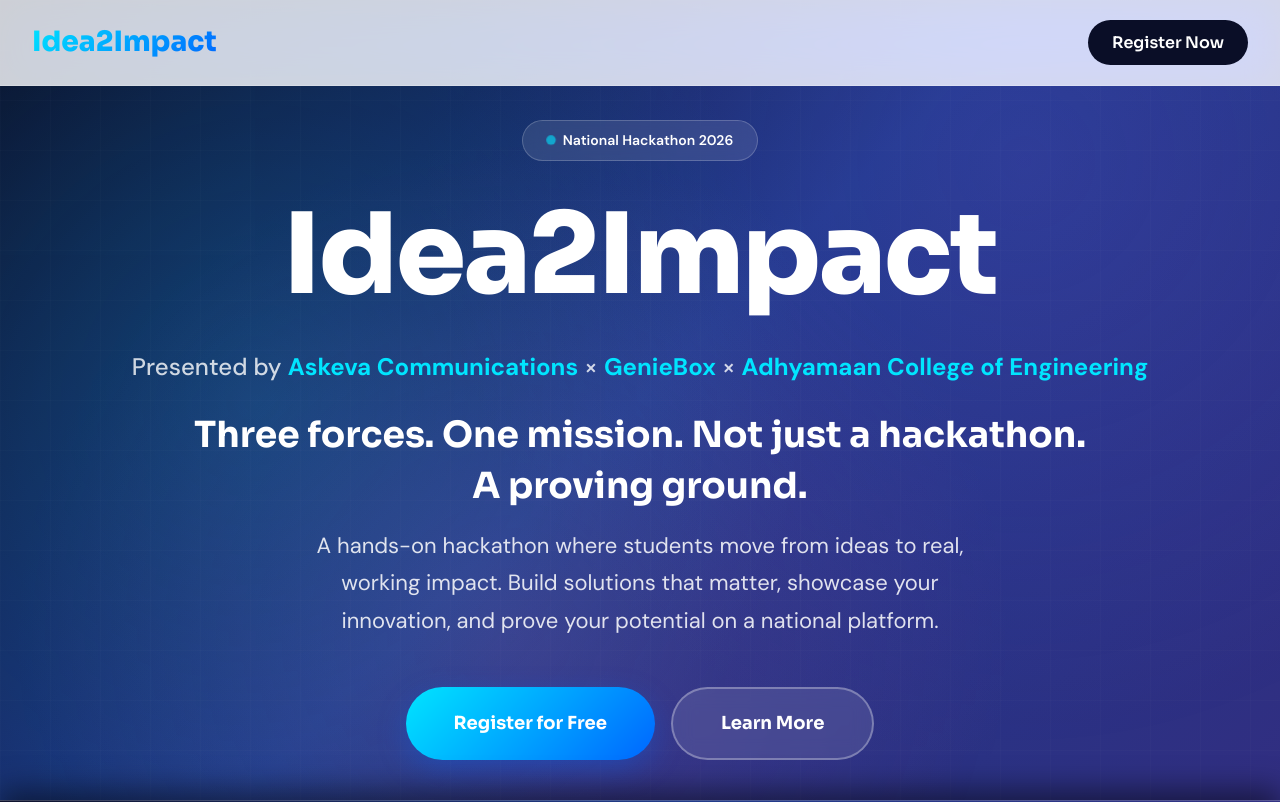
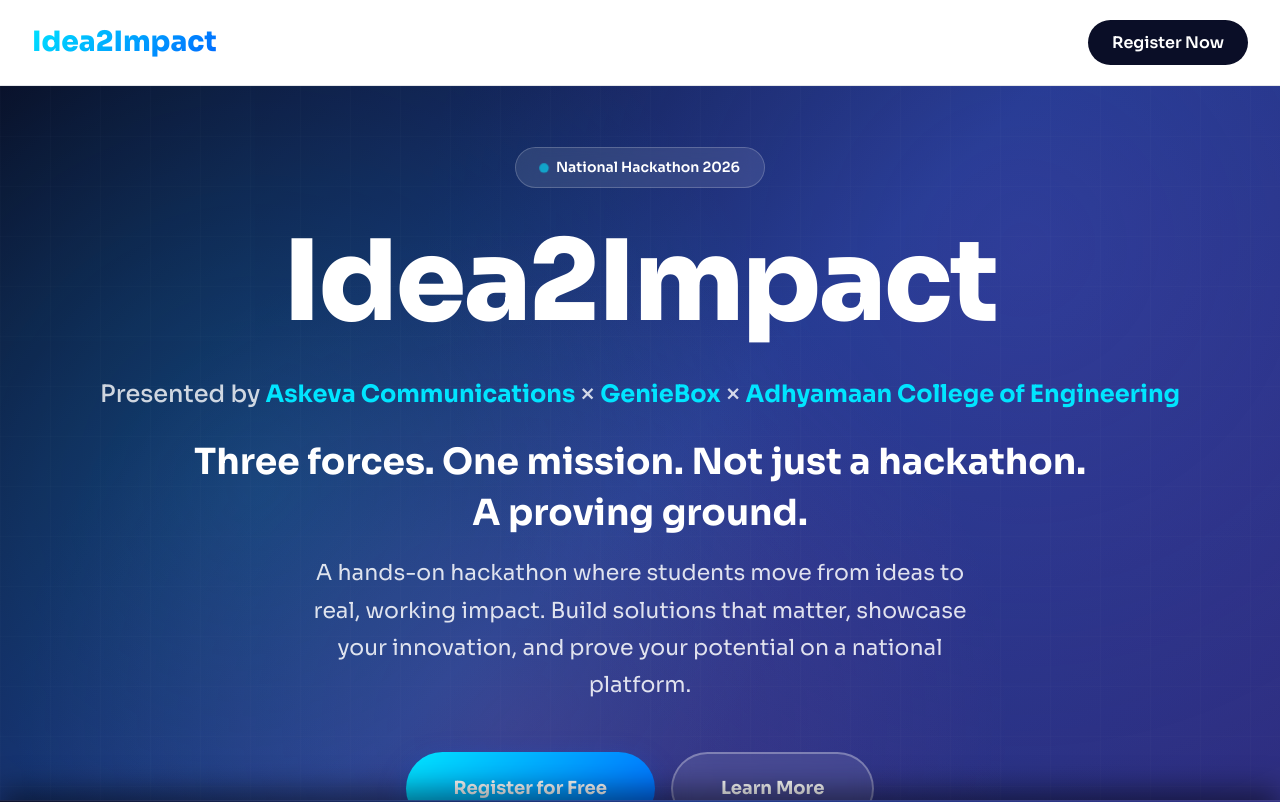
Before and after one commit to Rajeshwaran-dev/idea2impact, a Next.js app: page / in a window 1280 px wide. Shown: the top 802 px of the page. Built offline with nearby package versions, Linux system fonts and the light colour scheme.

Commit message:
UI changes complete

```diff
--- a/app/globals.css
+++ b/app/globals.css
@@ -1,5 +1,5 @@
 @import url('https://fonts.googleapis.com/css2?family=Sora:wght@100..800&display=swap');
-@import url('https://fonts.googleapis.com/css2?family=DM+Sans:ital,opsz,wght@0,9..40,100..1000;1,9..40,100..1000&display=swap');
+
 /* ==================== CSS VARIABLES ==================== */
 :root {
   --primary-dark: #0a0e27;
@@ -34,7 +34,6 @@
   --gray-900: #111827;
 
   --font-display: "Sora", sans-serif;
-  --font-body: "DM Sans", sans-serif;
 
   --section-padding: 120px;
   --container-width: 1280px;
@@ -59,7 +58,7 @@
 }
 
 body {
-  font-family: var(--font-body);
+  font-family: var(--font-display);
   background: var(--gray-50);
   color: var(--gray-900);
   line-height: 1.6;
@@ -75,21 +74,12 @@
 
 /* ==================== NAVIGATION ==================== */
 .navbar {
-  position: fixed;
-  top: 0;
-  left: 0;
-  right: 0;
-  z-index: 1000;
-  background: rgba(255, 255, 255, 0.8);
-  backdrop-filter: blur(20px) saturate(180%);
-  border-bottom: 1px solid rgba(255, 255, 255, 0.2);
-  transition: all 0.3s ease;
+  position: relative;
+  background: rgba(255, 255, 255, 0.95);
+  border-bottom: 1px solid var(--gray-200);
+  z-index: 10;
 }
 
-.navbar.scrolled {
-  background: rgba(255, 255, 255, 0.95);
-  box-shadow: var(--shadow-md);
-}
 
 .nav-container {
   max-width: var(--container-width);
@@ -138,7 +128,6 @@
   align-items: center;
   background: var(--gradient-hero);
   overflow: hidden;
-  padding-top: 80px;
 }
 
 .hero::before {
@@ -596,7 +585,7 @@
 }
 
 .modal-body {
-  padding: 3rem;
+  padding: 2rem;
 }
 
 .form-group {
@@ -675,7 +664,7 @@
 .success-message {
   display: none;
   text-align: center;
-  padding: 4rem 3rem;
+  padding: 2rem 1rem;
 }
 
 .success-message.active {
@@ -1233,7 +1222,7 @@
 
   .modal-header,
   .modal-body {
-    padding: 2rem;
+    padding: 1.3rem;
   }
 
   .features-grid,
@@ -1333,9 +1322,39 @@
     grid-template-columns: 1fr;
   }
 
+  .form-label {
+    font-size: 12px;
+  }
+
+  .form-input,
+  .form-select,
+  .form-textarea {
+    font-size: 12px;
+  }
+
+  .form-submit {
+    font-size: 14px;
+  }
+
+  .modal-title {
+    font-size: 22px;
+  }
+
+  .modal-subtitle {
+    font-size: 10px;
+  }
+
   .section {
     padding: var(--section-padding) 1rem;
     position: relative;
+  }
+
+  .success-message h3 {
+    font-size: 1rem;
+  }
+
+  .success-message p {
+    font-size: 12px;
   }
 
   .timeline-item,
@@ -1405,7 +1424,7 @@
 
 /* Individual snackbar styles */
 .notistack-MuiContent {
-  font-family: var(--font-body) !important;
+  font-family: var(--font-display) !important;
 }
 
 /* Success notification */
--- a/components/Modal/RegistrationForm.tsx
+++ b/components/Modal/RegistrationForm.tsx
@@ -141,11 +141,11 @@
     setIsSubmitting(true);
 
     try {
-      enqueueSnackbar("Submitting registration...", {
-        variant: "info",
-        anchorOrigin: { vertical: "top", horizontal: "right" },
-        autoHideDuration: 2000,
-      });
+      // enqueueSnackbar("Submitting registration...", {
+      //   variant: "info",
+      //   anchorOrigin: { vertical: "top", horizontal: "right" },
+      //   autoHideDuration: 2000,
+      // });
 
       const response = await fetch(`api/registration`,
         {
@@ -159,11 +159,11 @@
         throw new Error("Failed to submit registration");
       }
 
-      enqueueSnackbar("Registration successful!", {
-        variant: "success",
-        anchorOrigin: { vertical: "top", horizontal: "right" },
-        autoHideDuration: 3000,
-      });
+      // enqueueSnackbar("Registration successful!", {
+      //   variant: "success",
+      //   anchorOrigin: { vertical: "top", horizontal: "right" },
+      //   autoHideDuration: 3000,
+      // });
 
       setIsSubmitted(true);
 
--- a/components/Navbar.tsx
+++ b/components/Navbar.tsx
@@ -11,19 +11,8 @@
    Component
 ======================= */
 const Navbar: React.FC<NavbarProps> = ({ onOpenModal }) => {
-  const [scrolled, setScrolled] = useState<boolean>(false);
-
-  useEffect(() => {
-    const handleScroll = (): void => {
-      setScrolled(window.scrollY > 50);
-    };
-
-    window.addEventListener("scroll", handleScroll);
-    return () => window.removeEventListener("scroll", handleScroll);
-  }, []);
-
   return (
-    <nav className={`navbar ${scrolled ? "scrolled" : ""}`} id="navbar">
+    <nav className="navbar" id="navbar">
       <div className="nav-container">
         <div className="logo">Idea2Impact</div>
         <button className="nav-cta" onClick={onOpenModal}>
--- a/package.json
+++ b/package.json
@@ -3,9 +3,9 @@
   "version": "0.1.0",
   "private": true,
   "scripts": {
-    "dev": "next dev",
-    "build": "next build",
-    "start": "next start",
+    "dev": "next dev -p 4000",
+    "build": "next build ",
+    "start": "next start -p 4000",
     "lint": "eslint"
   },
   "dependencies": {
```
